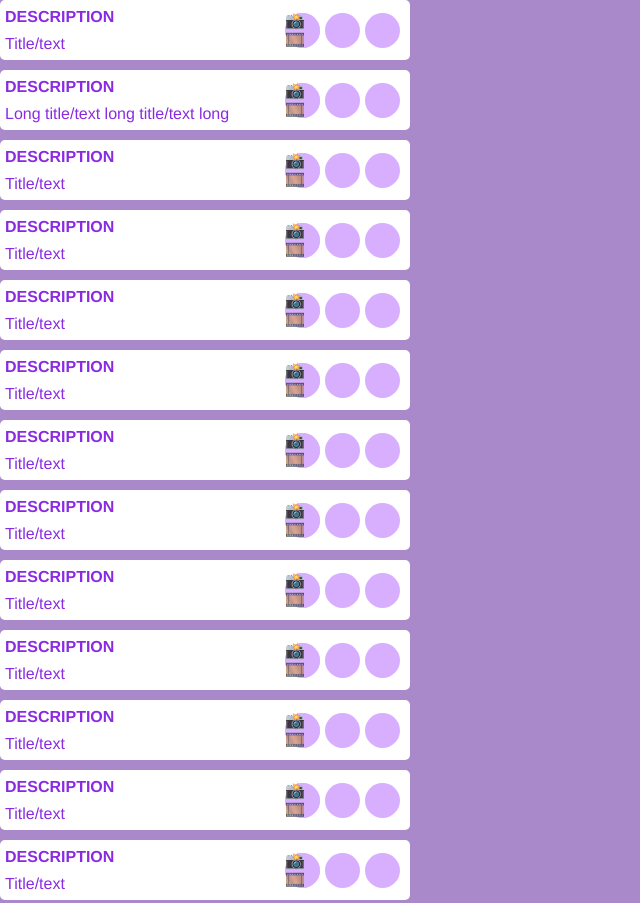
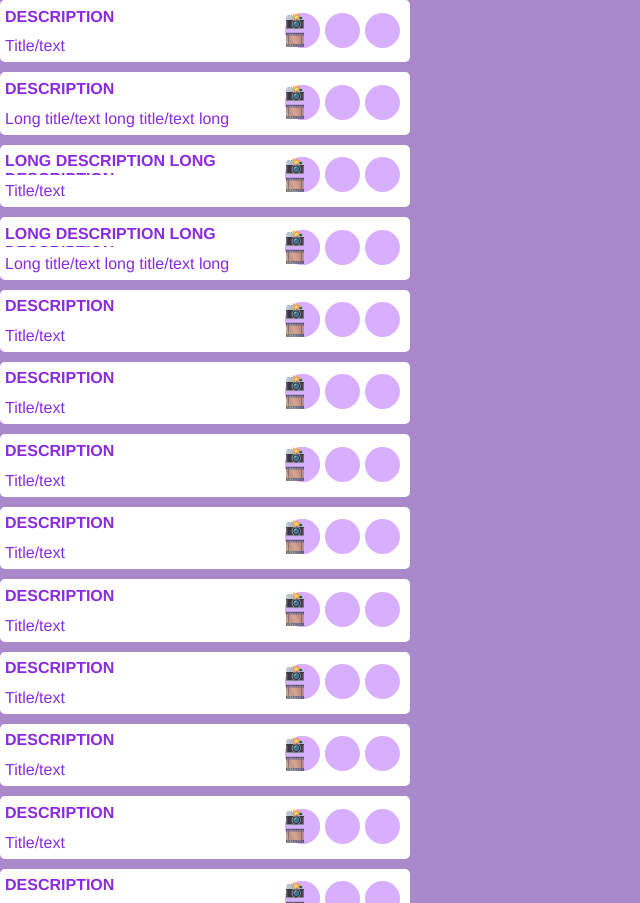
Before and after one commit to dictedicte/test3, a plain HTML site: page index.html in a window 1280 px wide. Shown: the top 903 px of the page, without its empty margins (0-640 px from the left). Drawn offline with Linux system fonts and the light colour scheme.

Commit message:
Update index.html

```diff
--- a/index.html
+++ b/index.html
@@ -37,18 +37,24 @@
         .entry main:hover p{
             height: fit-content;
         }
+        .entry main:hover h1{
+            height: fit-content;
+        }
         .entry main h1{
             color: blueviolet;
             font-size: 16px;
             font-weight: 900;
-            height: 20px;
+            height: 22.4px;
+            min-height: 22.4px;
             margin: 2.5px 0 2.5px 0;
+            overflow: hidden;
         }
         .entry main p{
             color: blueviolet;
             font-size: 16px;
             font-weight: 500;
             height: 20px;
+            min-height: 20px;
             overflow: hidden;
             margin-top: 5px;
         }
@@ -215,7 +221,7 @@
     </div>
     <div class="entry">
         <main>
-            <h1>DESCRIPTION</h1>
+            <h1>LONG DESCRIPTION LONG DESCRIPTION</h1>
             <p>Title/text</p>
         </main>
         <div class="buttons">
@@ -242,8 +248,8 @@
     </div>
     <div class="entry">
         <main>
-            <h1>DESCRIPTION</h1>
-            <p>Title/text</p>
+            <h1>LONG DESCRIPTION LONG DESCRIPTION</h1>
+            <p>Long title/text long title/text long title/text long title/text long title/text long title/text long title/text long title/text long title/text long title/text long title/text long title/text long title/text long title/text</p>
         </main>
         <div class="buttons">
             <div class="btn media">
```
